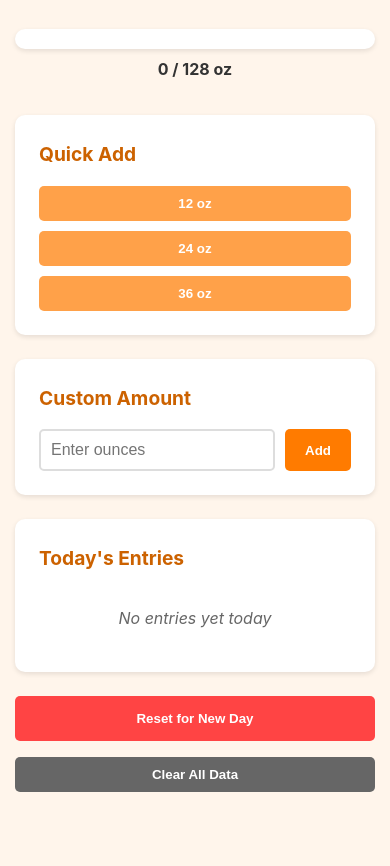
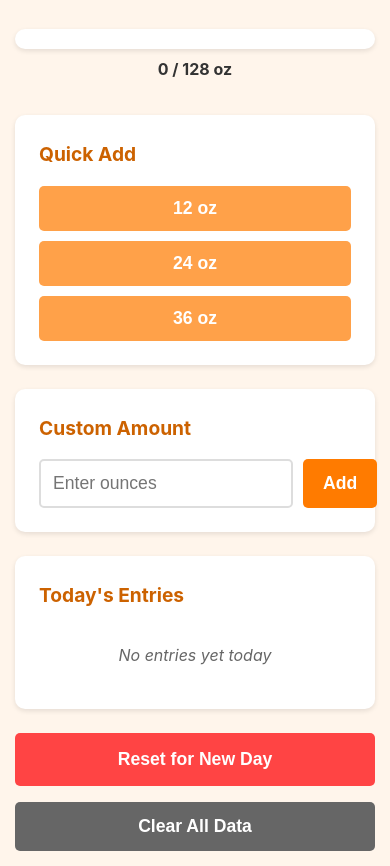
Before and after one commit to dustinbailey/water, a plain HTML site: page index.html in a window 390 px wide. Shown: the part 120-986 px from the top of the page. Before the commit the page ends 927 px from the top, so only its background shows below. Drawn offline with Linux system fonts and the light colour scheme.

Commit message:
Button font size fixes on mobile

```diff
--- a/styles.css
+++ b/styles.css
@@ -80,10 +80,11 @@ h2 {
     background-color: var(--primary-light);
     color: white;
     border: none;
-    padding: 10px;
+    padding: 12px;
     border-radius: 5px;
     cursor: pointer;
     font-weight: bold;
+    font-size: 1.1rem;
     transition: background-color 0.2s;
     -webkit-tap-highlight-color: transparent;
 }
@@ -105,20 +106,21 @@ h2 {
 
 input[type="number"] {
     flex: 1;
-    padding: 10px;
+    padding: 12px;
     border: 2px solid #ddd;
     border-radius: 5px;
-    font-size: 1rem;
+    font-size: 1.1rem;
 }
 
 #add-custom {
     background-color: var(--primary);
     color: white;
     border: none;
-    padding: 10px 20px;
+    padding: 12px 20px;
     border-radius: 5px;
     cursor: pointer;
     font-weight: bold;
+    font-size: 1.1rem;
     transition: background-color 0.2s;
     -webkit-tap-highlight-color: transparent;
 }
@@ -138,10 +140,11 @@ input[type="number"] {
     background-color: #ff4444;
     color: white;
     border: none;
-    padding: 15px;
+    padding: 16px;
     border-radius: 5px;
     cursor: pointer;
     font-weight: bold;
+    font-size: 1.1rem;
     transition: background-color 0.2s;
     -webkit-tap-highlight-color: transparent;
 }
@@ -161,10 +164,11 @@ input[type="number"] {
     background-color: #666666;
     color: white;
     border: none;
-    padding: 10px;
+    padding: 14px;
     border-radius: 5px;
     cursor: pointer;
     font-weight: bold;
+    font-size: 1.1rem;
     transition: background-color 0.2s;
     margin-top: 1rem;
     -webkit-tap-highlight-color: transparent;
@@ -237,10 +241,10 @@ input[type="number"] {
     background-color: #ff4444;
     color: white;
     border: none;
-    padding: 5px 10px;
+    padding: 8px 16px;
     border-radius: 3px;
     cursor: pointer;
-    font-size: 0.85rem;
+    font-size: 1rem;
     margin-left: 10px;
     transition: background-color 0.2s;
     -webkit-tap-highlight-color: transparent;
```
